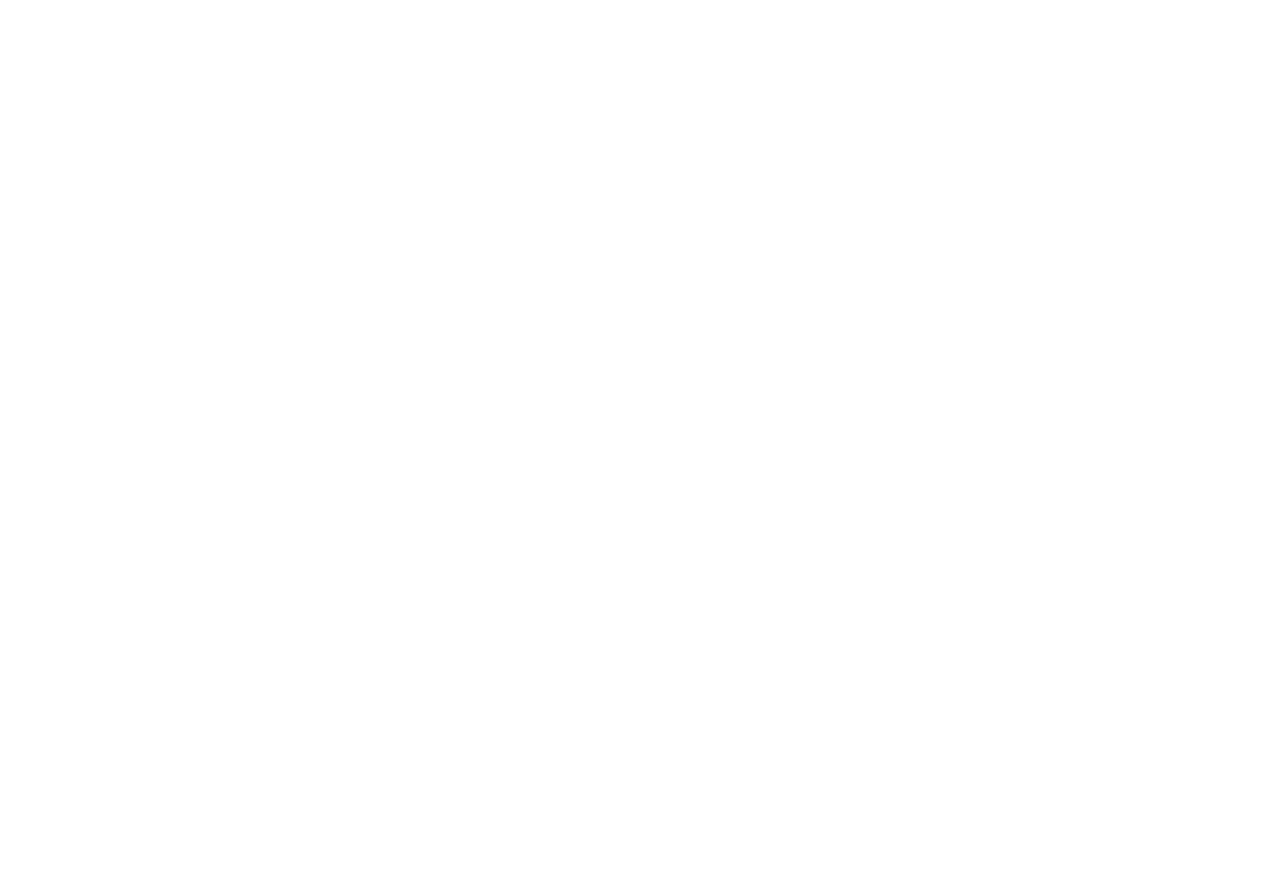
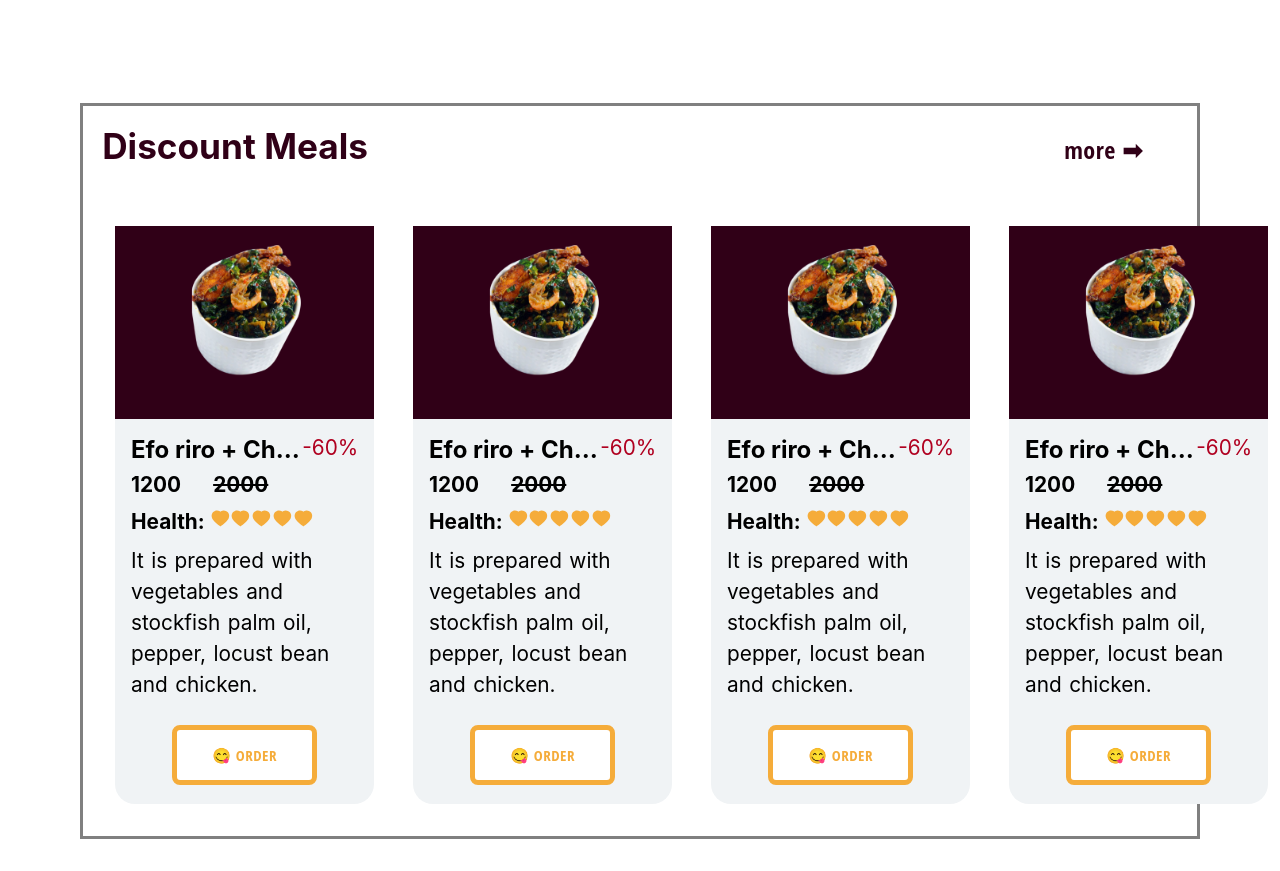
Before and after one commit to niyicodes/mamaput, a React (Create React App) app: page / in a window 1280 px wide. Shown: the part 932-1803 px from the top of the page. Before the commit the page ends 1003 px from the top, so only its background shows below. Built offline with nearby package versions, Linux system fonts and the light colour scheme; a web font is replaced by a local one.

Commit message:
discounted area done awaiting mapping

```diff
--- a/src/Components/Card/VerticalCard/VerticalCard.scss
+++ b/src/Components/Card/VerticalCard/VerticalCard.scss
@@ -6,7 +6,6 @@
  max-width: 350px;
  width: 90%;
  padding-bottom: .7rem;
- margin: 5rem;
 
  .food-image{
   background-color:  #300017;
--- a/src/Pages/HomePage/HomePage.jsx
+++ b/src/Pages/HomePage/HomePage.jsx
@@ -1,5 +1,6 @@
 import React from 'react'
 import CustomButton from '../../Components/Button/CustomButton';
+import VerticalCard from '../../Components/Card/VerticalCard/VerticalCard';
 import './HomePage.scss'
 
 const HomePage = () => {
@@ -18,6 +19,18 @@
     </figure>
    </div>
    <img className="hot" src="asset/Hot.png" alt="Hot" />
+   <div className="discountedarea">
+    <div className="textbutton">
+     <h3>discount meals</h3>
+     <CustomButton buttonName="more ➡" />
+    </div>
+    <div className="cardarea">
+     <VerticalCard />
+     <VerticalCard />
+     <VerticalCard />
+     <VerticalCard />
+    </div>
+   </div>
   </main>
  )
 }
--- a/src/Pages/HomePage/HomePage.scss
+++ b/src/Pages/HomePage/HomePage.scss
@@ -64,4 +64,32 @@
   margin-top: -18rem;
   z-index: -2000;
  }
+ .discountedarea{
+  margin: 2rem 5rem;
+  border: 3px solid grey;
+  .textbutton{
+   display: flex;
+   flex-direction: row;
+   justify-content: space-between;
+   padding: 1.2rem;
+   color:#300017 ;
+   h3{
+    text-transform: capitalize;
+    font-size: 2.2rem;
+   }
+   button{
+    font-size: 1.5rem;
+    background-color: transparent;
+    border: none;
+    color: #300017;
+    text-transform: lowercase;
+   }
+  }
+  .cardarea{
+   display: grid;
+   grid-template-columns: repeat(4, 1fr);
+   gap: 10px;
+   padding: 2rem;
+  }
+ }
 }
```
